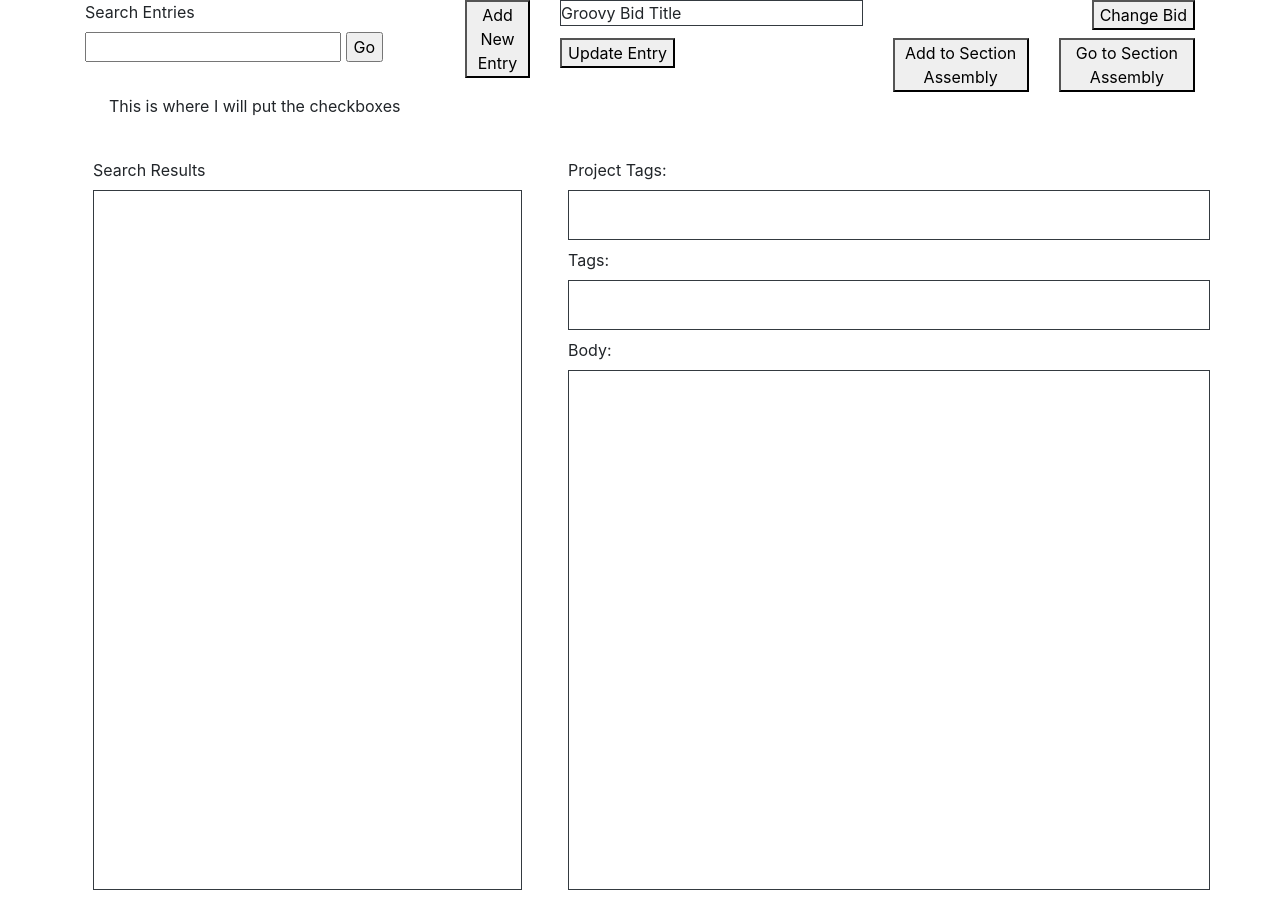
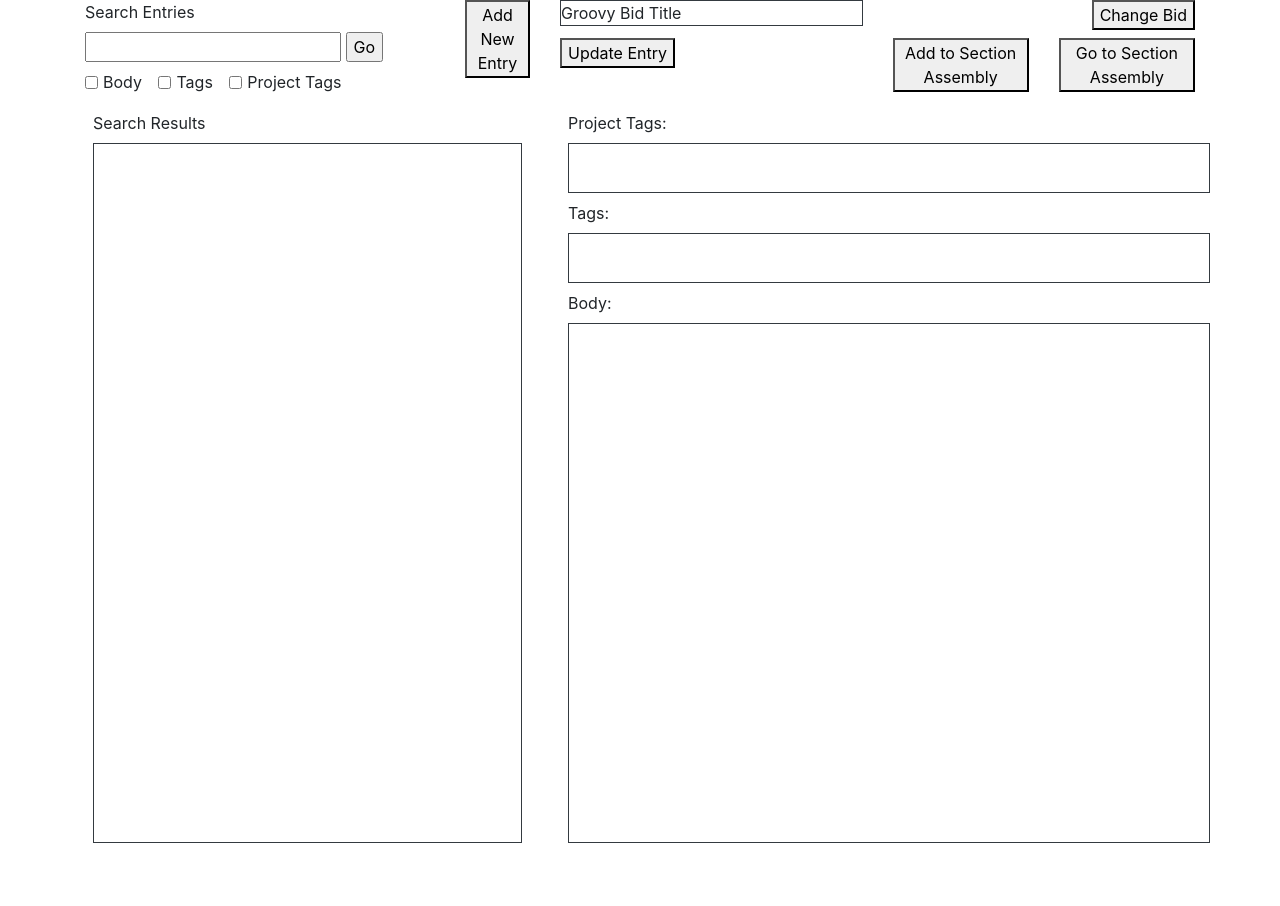
Before and after one commit to DhileasHeywood/project_doris, a Flask app: page /application/entry in a window 1280 px wide. Shown: the part 56-962 px from the top of the page. After the commit the page ends 899 px from the top, so only its background shows below. Run offline with Flask 2, Linux system fonts and the light colour scheme.

Commit message:
Search functionality mostly working. Need to update entries in elasticsearch because they aren't in the format they'll be in the final Doris version, which is why things aren't 100% working

```diff
--- a/doris/application.py
+++ b/doris/application.py
@@ -46,7 +46,8 @@ def entry_search():
     # use it to form a query
     # Issue the query to the correct model (entry)
     # return a list of results.
-    results = Entry.search()
+    results = Entry.search(request.json)
+    print(results.json())
     return json.dumps([(h['_source']) for h in results.json()['hits']['hits']])
 
 
--- a/doris/models/entry_model.py
+++ b/doris/models/entry_model.py
@@ -1,7 +1,7 @@
 from doris.models.es_object import ElasticsearchObject
 # Importing the parent class that the entry class will inherit its elasticsearch functionality from
 
-# **kwargs is probably useful here. Figure it out
+
 
 
 class Entry(ElasticsearchObject):
--- a/doris/templates/app/entry.html
+++ b/doris/templates/app/entry.html
@@ -11,7 +11,20 @@
                         <input type="submit" value="Go" id="search_entries_btn">
 {#                    </form>#}
                 </div>
-                <div class="p-4">This is where I will put the checkboxes</div>
+                <div class="form-check form-check-inline">
+                    <input class="form-check-input" type="checkbox" id="search_body_check" value="search_body_check">
+                    <label class="form-check-label" for="search_body_check">Body</label>
+                </div>
+                <div class="form-check form-check-inline">
+                    <input class="form-check-input" type="checkbox" id="search_tags_check" value="search_tags_check">
+                    <label class="form-check-label" for="search_tags_check">Tags</label>
+                </div>
+                <div class="form-check form-check-inline">
+                    <input class="form-check-input" type="checkbox" id="search_proj_tags_check"
+                           value="search_proj_tags_check">
+                    <label class="form-check-label" for="search_proj_tags_check">Project Tags</label>
+                </div>
+
             </div>
             <div class="col-1">
                 <div class="mb-2">
@@ -59,7 +72,9 @@
             <div class="col-5">
                 <div class="row m-2">Search Results</div>
                 <div class="row m-2" style="height: 700px;">
-                    <div class="col border border-dark h-100" id="search_results"></div>
+                    <div class="col border border-dark h-100 overflow-auto" id="search_results">
+
+                    </div>
                 </div>
             </div>
             <div class="col-7">
@@ -83,12 +98,62 @@
 {% block page_js %}
 <script type="application/javascript">
 $('#search_entries_btn').click(function(){
-     $.ajax({url: "/application/entry_search", data: "", type:"POST", success: function(result){
-      alert("Something is happening");
-      $('#search_results').html(result);
-      }, error: function (result){
+
+
+     // define query object - a dictionary
+let query_object = { "query": {   }}
+// if tags and/or project tags checked: query object = { query: { term: { tags: "text", project_tags:
+// "text" }}}
+let tagsCheckbox = $('#search_tags_check');
+let projTagsCheckbox = $('#search_proj_tags_check');
+let bodyCheckbox = $('#search_body_check')
+let searchText = $('#search_entries').val();
+
+
+if (tagsCheckbox.prop("checked") && projTagsCheckbox.prop("checked")){
+    query_object = {"query":{"bool":{"should":[{ "term": {"tags": searchText}}, { "term": { "project_tags":
+                        searchText}}]}}};
+    console.log(JSON.stringify(query_object));
+} else if (tagsCheckbox.prop("checked")){
+    query_object = {"query":{"term":{"tags":searchText}}};
+    console.log(JSON.stringify(query_object));
+} else if (projTagsCheckbox.prop("checked")){
+    query_object = {"query":{"term":{"project_tags":searchText}}};
+    console.log(JSON.stringify(query_object));
+} if (bodyCheckbox.prop("checked")){
+    query_object = {"query":{"match":{"body":searchText }}};
+    console.log(JSON.stringify((query_object)));
+}
+// if body checked: query object =
+// $.ajax({url: "/application/entry_search", data: "query object", type: "POST", success: function(result){
+//      $('#search_results').html(result);
+//      }
+
+$.ajax({url: "/application/entry_search", data: JSON.stringify(query_object), dataType: "json", contentType:
+        "application/json",
+    method:"POST", success:
+    function(result){
+    console.log(result);
+    for (let res of result)
+        //this only works when tags and project_tags are lists. They're not all currently in the test instance, but they
+        //must be in the final edition. That needs to be a feature of real Doris
+        searchResult = ('<div class="border border-dark m-2 pl-1">Tags: ' + res['tags'].join(", ") + '<br>Project ' +
+        'Tags: ' + res['project_tags'].join(", ") + '<br>Body: ' + res['body'] + '<br>Date: ' + res['date'])
+
+    $('#search_results').html(searchResult);
+
+
+
+
+      }, error: function (){
       alert("Nothing is happening");
       } });
 });
+
+
+
+
+
+
 </script>
 {% endblock %}
```
Also changed, not shown: doris_add_test_entries.py (+9 -39 lines).
